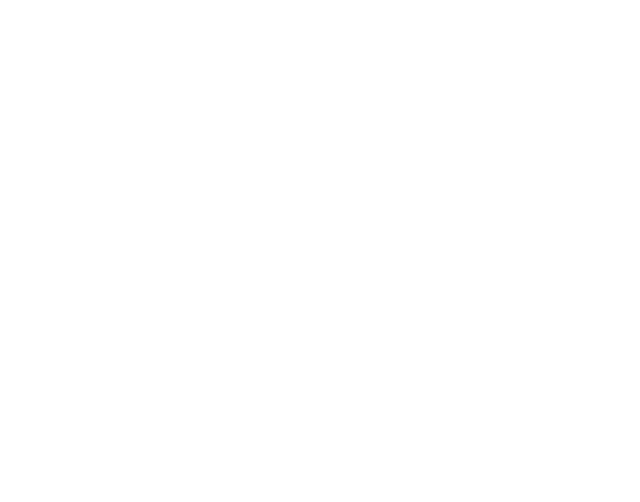
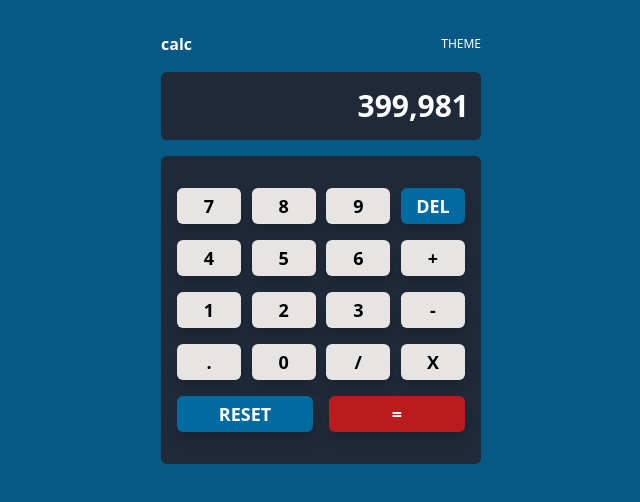
Before and after one commit to Moufdii/calculator-app-main, a plain HTML site: page index.html in a window 1280 px wide. Shown: the whole page, without its empty margins (319-959 px from the left). Drawn offline with nearby package versions, Linux system fonts and the light colour scheme.

Commit message:
finished calculator

```diff
--- a/index.html
+++ b/index.html
@@ -6,11 +6,56 @@
 
   <link rel="icon" type="image/png" sizes="32x32" href="./images/favicon-32x32.png">
 
-  <title>Calculator app</title>
+  <title>Calculator application</title>
 
+  <script src="https://cdn.tailwindcss.com"></script>
 
 </head>
-<body>
+<body class="flex justify-center pt-8 bg-sky-800">
+  <main class="w-5/6 md:w-4/6 lg:w-1/4">
+    <div class="flex justify-between items-center text-white">
+      <h3 class="font-bold">calc</h3>
+      <p class="text-xs">THEME</p>
+    </div>
+    <div class="flex flex-row-reverse rounded-md bg-gray-800 text-white py-4 px-3 mt-4">
+      <h1 class="text-3xl font-bold ">399,981</h1>
+    </div>
+    <div class="bg-gray-800 rounded-md py-4 mt-4">
+      <!-- 7 8 9 DEL -->
+      <div class="flex justify-between px-4 my-4">
+        <button class="text-lg font-bold rounded-md shadow-lg gap-x-1 w-16 py-1 bg-stone-200">7</button>
+        <button class="text-lg font-bold rounded-md shadow-lg gap-x-1 w-16 py-1 bg-stone-200">8</button>
+        <button class="text-lg font-bold rounded-md shadow-lg gap-x-1 w-16 py-1 bg-stone-200">9</button>
+        <button class="text-lg font-bold rounded-md shadow-lg gap-x-1 w-16 py-1 bg-sky-700 text-white">DEL</button>
+      </div>
+      <!-- 4 5 6 + -->
+      <div class="flex justify-between px-4 my-4">
+        <button class="text-lg font-bold rounded-md shadow-lg gap-x-1 w-16 py-1 bg-stone-200">4</button>
+        <button class="text-lg font-bold rounded-md shadow-lg gap-x-1 w-16 py-1 bg-stone-200">5</button>
+        <button class="text-lg font-bold rounded-md shadow-lg gap-x-1 w-16 py-1 bg-stone-200">6</button>
+        <button class="text-lg font-bold rounded-md shadow-lg gap-x-1 w-16 py-1 bg-stone-200">+</button>
+      </div>
+      <!-- 1 2 3 - -->
+      <div class="flex justify-between px-4 my-4">
+        <button class="text-lg font-bold rounded-md shadow-lg gap-x-1 w-16 py-1 bg-stone-200">1</button>
+        <button class="text-lg font-bold rounded-md shadow-lg gap-x-1 w-16 py-1 bg-stone-200">2</button>
+        <button class="text-lg font-bold rounded-md shadow-lg gap-x-1 w-16 py-1 bg-stone-200">3</button>
+        <button class="text-lg font-bold rounded-md shadow-lg gap-x-1 w-16 py-1 bg-stone-200">-</button>
+      </div>
+      <!-- . 0 / x -->
+      <div class="flex justify-between px-4 my-4">
+        <button class="text-lg font-bold rounded-md shadow-lg gap-x-1 w-16 py-1 bg-stone-200">.</button>
+        <button class="text-lg font-bold rounded-md shadow-lg gap-x-1 w-16 py-1 bg-stone-200">0</button>
+        <button class="text-lg font-bold rounded-md shadow-lg gap-x-1 w-16 py-1 bg-stone-200">/</button>
+        <button class="text-lg font-bold rounded-md shadow-lg gap-x-1 w-16 py-1 bg-stone-200">X</button>
+      </div>
+      <!-- RESET = -->
+      <div class="flex justify-between px-4 my-4 gap-x-4">
+        <button class="text-lg font-bold rounded-md shadow-lg gap-x-1 w-1/2 py-1 bg-sky-700 text-white">RESET</button>
+        <button class="text-lg font-bold rounded-md shadow-lg gap-x-1 w-1/2 py-1 bg-red-700 text-white">=</button>
+      </div>
+    </div>
+  </main>
 
 
 </body>
```
